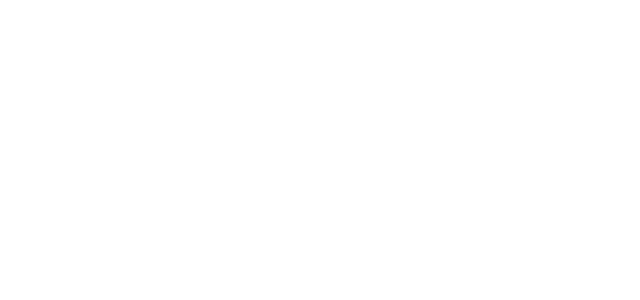
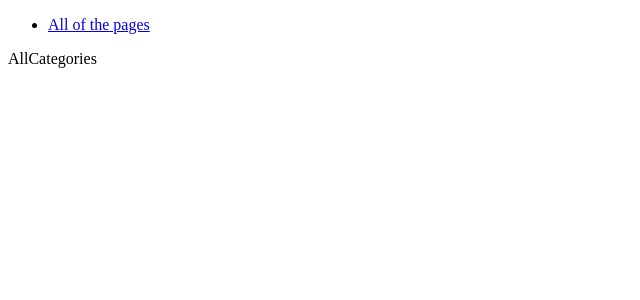
Before and after one commit to NyFco/category-store, a React (Vite) app: page / in a window 1280 px wide. Shown: the top 300 px of the page, without its empty margins (0-640 px from the left). Built offline with nearby package versions, Linux system fonts and the light colour scheme.

Commit message:
feat: add layout

```diff
--- a/src/App.tsx
+++ b/src/App.tsx
@@ -1,5 +1,7 @@
+import { MainLayout } from "./layouts";
+
 function App() {
-  return <></>;
+  return <MainLayout />;
 }
 
 export default App;
--- /dev/null
+++ b/src/layouts/index.ts
@@ -0,0 +1 @@
+export { default as MainLayout } from "./main";
--- /dev/null
+++ b/src/layouts/main/index.tsx
@@ -0,0 +1,24 @@
+import { FC } from "react";
+import { MainRouter } from "../../routers";
+import routes from "../../routers/main/routes";
+
+const MainLayout: FC = () => {
+  return (
+    <div>
+      <aside>
+        <ul>
+          {routes.map((route) => (
+            <li key={route.to}>
+              <a href={route.to}>{route.title}</a>
+            </li>
+          ))}
+        </ul>
+      </aside>
+
+      <section>
+        <MainRouter routes={routes} />
+      </section>
+    </div>
+  );
+};
+export default MainLayout;
```
